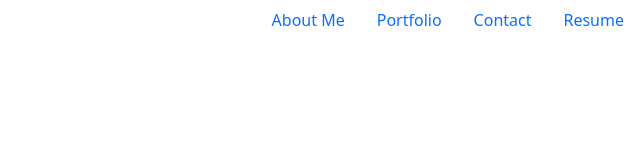
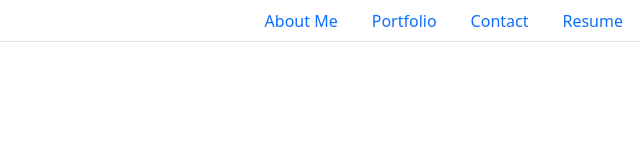
Before and after one commit to Jake66Martin/updated-portfolio, a React (Vite) app: page / in a window 1280 px wide. Shown: the top 160 px of the page, without its empty margins (640-1280 px from the left). Built offline with nearby package versions, Linux system fonts and the light colour scheme.

Commit message:
moved nav tabs

```diff
--- a/src/components/Nav.jsx
+++ b/src/components/Nav.jsx
@@ -4,7 +4,7 @@
   const currentPage = useLocation().pathname;
 
   return (
-    <ul className="nav justify-content-end">
+    <ul className="nav nav-tabs justify-content-end">
       <li className="nav-item">
       <Link
           to="/Aboutme"
```
